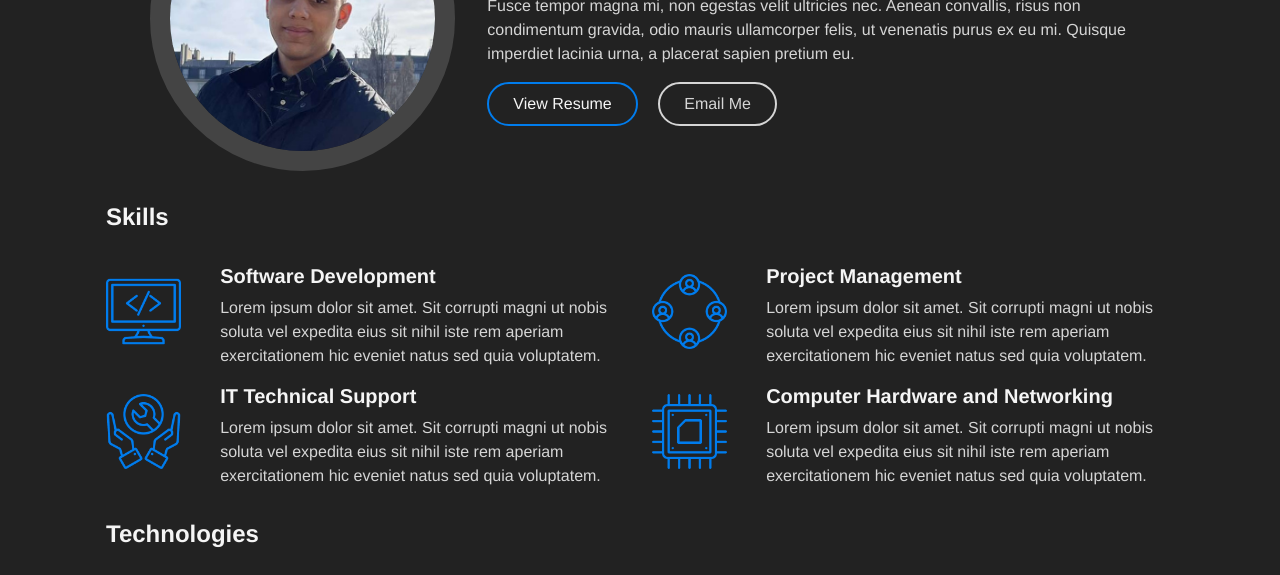
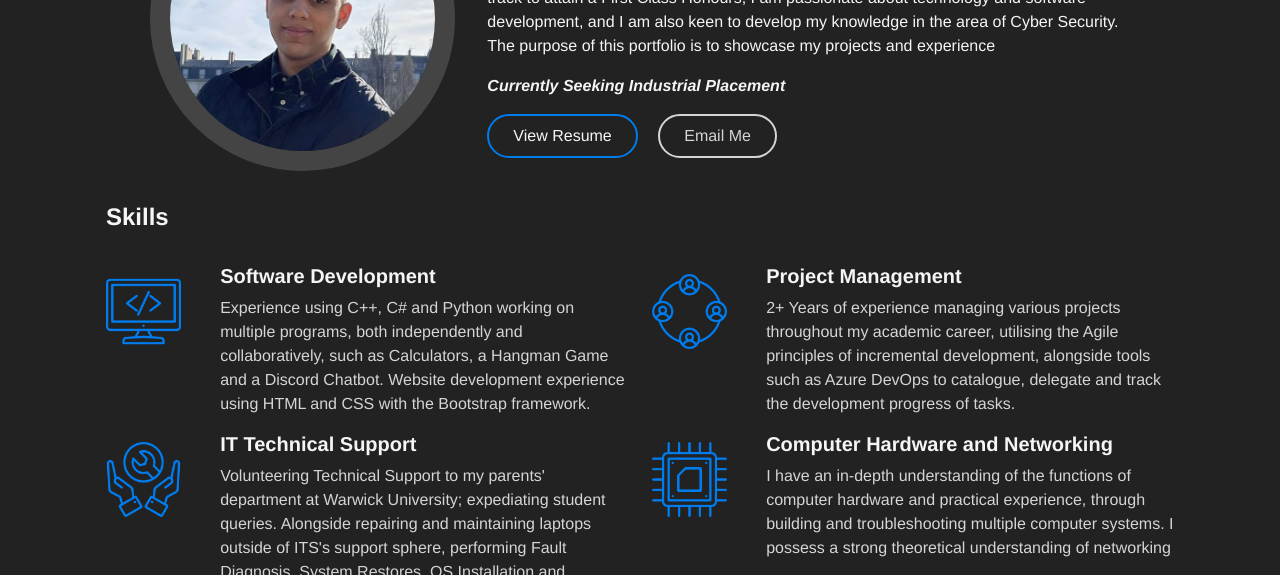
Before and after one commit to Daniel-Mullings/Daniel-Mullings, a website: page public/daniel_mullings_portfolio_website/html/homepage.html in a window 1280 px wide. Shown: the part 290-865 px from the top of the page. Drawn offline with nearby package versions, Linux system fonts and the light colour scheme.

Commit message:
On branch development  Your branch is up to date with 'origin/development'.
 Update: Placeholder content replaced, Deprecated code removed

 Changes to be committed:
	modified:   public/404.html
	modified:   public/daniel_mullings_portfolio_website/css/main.min.css
	modified:   public/daniel_mullings_portfolio_website/css/main.min.css.map
	modified:   public/daniel_mullings_portfolio_website/html/homepage.html
	modified:   public/daniel_mullings_portfolio_website/sass/main.scss
	modified:   public/index.html

```diff
--- a/public/daniel_mullings_portfolio_website/html/homepage.html
+++ b/public/daniel_mullings_portfolio_website/html/homepage.html
@@ -14,7 +14,6 @@
     <link rel="icon" type="image/x-icon" href="../assets/global/website-logo-plain.ico">
     <title>Daniel Mullings | About Me</title>
   </head>
-
   <body class="bd-example bg-dark text-bg-dark">
     <nav class="navbar navbar-expand-lg navbar-dark bg-dark stick-top p-5">
       <div class="container-fluid">
@@ -27,7 +26,7 @@
         </button>
         <div class="offcanvas offcanvas-end text-bg-dark" tabindex="-1" id="offcanvasDarkNavbar" aria-labelledby="offcanvasDarkNavbarLabel">
           <div class="offcanvas-header">
-            <h5 class="offcanvas-title" id="offcanvasDarkNavbarLabel"><b>Daniel</b> Mullings</h5>
+            <h5 class="offcanvas-title" id="offcanvasDarkNavbarLabel"><b>Navigation Menu</b></h5>
             <button type="button" class="btn-close btn-close-white" data-bs-dismiss="offcanvas" aria-label="Close"></button>
           </div>
           <div class="offcanvas-body">
@@ -71,10 +70,12 @@
         <div class="flex-fill col-sm-12 col-md-6 col-lg-7 align-self-center about-me-section-text-col">
           <h6>Computer Scientist</h6>
           <h1 class="fw-bolder">Daniel Mullings</h1>
-          <p class="text-bg-light-dark">Fusce tempor magna mi, non egestas velit ultricies nec. Aenean convallis, risus non condimentum gravida,
-            odio mauris ullamcorper felis, ut venenatis purus ex eu mi. Quisque imperdiet lacinia urna, a
-            placerat sapien pretium eu.
-          </p>
+          <p>
+            Hello 👋, I am a Second-Year BSc Computer Science student at Coventry University, on track to attain a First Class Honours,
+            I am passionate about technology and software development, and I am also keen to develop my knowledge in the area
+            of Cyber Security. The purpose of this portfolio is to showcase my projects and experience
+            <p><b><i>Currently Seeking Industrial Placement</i></b></p>
+            </p>
             <a type="button" class="btn btn-outline-primary align-top me-3 mb-3 px-4 py-2" href="../assets/homepage/Daniel Mullings - Resume.pdf" target="_blank">View Resume</a>
             <a type="button" class="btn btn-outline-light mb-3 px-4 py-2" href="mailto:Daniel-Mullings01@outlook.com">Email Me</a>
         </div>
@@ -99,9 +100,9 @@
               <div>
                 <h3 class="fw-bold fs-5">Software Development</h3>
                 <p class="text-bg-light-dark">
-                  Lorem ipsum dolor sit amet. Sit corrupti magni ut nobis soluta vel expedita eius
-                  sit nihil iste rem aperiam exercitationem hic eveniet natus sed quia voluptatem.
-                </p>
+                  Experience using C++, C# and Python working on multiple programs, both independently
+                  and collaboratively, such as Calculators, a Hangman Game and a Discord Chatbot. Website
+                  development experience using HTML and CSS  with the Bootstrap framework.
               </div>
             </div>
           </div>
@@ -113,8 +114,9 @@
               <div>
                 <h3 class="fw-bold fs-5">Project Management</h3>
                 <p class="text-bg-light-dark">
-                  Lorem ipsum dolor sit amet. Sit corrupti magni ut nobis soluta vel expedita eius
-                  sit nihil iste rem aperiam exercitationem hic eveniet natus sed quia voluptatem.
+                  2+ Years of experience managing various projects throughout my academic career, utilising
+                   the Agile principles of incremental development, alongside tools such as Azure DevOps to
+                   catalogue, delegate and track the development progress of tasks.
                 </p>
               </div>
             </div>
@@ -129,8 +131,9 @@
               <div>
                 <h3 class="fw-bold fs-5">IT Technical Support</h3>
                 <p class="text-bg-light-dark">
-                  Lorem ipsum dolor sit amet. Sit corrupti magni ut nobis soluta vel expedita eius
-                  sit nihil iste rem aperiam exercitationem hic eveniet natus sed quia voluptatem.
+                  Volunteering Technical Support to my parents' department at Warwick University; expediating
+                  student queries. Alongside repairing and maintaining laptops outside of ITS's support sphere,
+                  performing Fault Diagnosis, System Restores, OS Installation and Updates
                 </p>
               </div>
             </div>
@@ -138,13 +141,14 @@
           <div class="col-sm-6">
             <div class="skills-section-text-col d-flex m-0">
               <div class="skills-section-img-col">
-                <img src="../assets/homepage/processor-icon.png" class="skills-section-img"">
+                <img src="../assets/homepage/processor-icon.png" class="skills-section-img">
               </div>
               <div>
                 <h3 class="fw-bold fs-5">Computer Hardware and Networking</h3>
                 <p class="text-bg-light-dark">
-                  Lorem ipsum dolor sit amet. Sit corrupti magni ut nobis soluta vel expedita eius
-                  sit nihil iste rem aperiam exercitationem hic eveniet natus sed quia voluptatem.
+                  I have an in-depth understanding of the functions of computer hardware and practical experience,
+                  through building and troubleshooting multiple computer systems. I possess a
+                  strong theoretical understanding of networking
                 </p>
               </div>
             </div>
@@ -225,65 +229,13 @@
         </script>
       </div>
     </div>
-
-    <!--Insights NOTE: Not For Final Build
-    <div class="container px-4">
-      Section Header
-      <div class="container">
-        <h2 class="fw-bold fs-4 h2">Insights</h2>
-      </div>
-
-      Section Body
-      <div class="container">
-        <div class="row">
-          <div class="col-md-3 mb-4">
-            <div class="card" style="min-width: 150px; height: 100%;">
-              <div class="card-body">
-                <img src="https://upload.wikimedia.org/wikipedia/commons/thumb/3/3f/Placeholder_view_vector.svg/681px-Placeholder_view_vector.svg.png" class="rounded mx-auto d-block pb-3" style="max-width: 50px;" alt="...">
-                <h3 class="fw-bold fs-6 text-center">Programming Languages Learnt</h3>
-                <p class="fs-5 mb-0 text-center">Python, C#, C++</p>
-              </div>
-            </div>
-          </div>
-          <div class="col-md-3 mb-4">
-            <div class="card" style="min-width: 150px; height: 100%;">
-              <div class="card-body">
-                <img src="https://upload.wikimedia.org/wikipedia/commons/thumb/3/3f/Placeholder_view_vector.svg/681px-Placeholder_view_vector.svg.png" class="rounded mx-auto d-block pb-3" style="max-width: 50px;" alt="...">
-                <h3 class="fw-bold fs-6 text-center">Group Projects Completed</h3>
-                <p class="fs-5 mb-0 text-center">3</p>
-              </div>
-            </div>
-          </div>
-          <div class="col-md-3 mb-4">
-            <div class="card" style="min-width: 150px; height: 100%;">
-              <div class="card-body">
-                <img src="https://upload.wikimedia.org/wikipedia/commons/thumb/3/3f/Placeholder_view_vector.svg/681px-Placeholder_view_vector.svg.png" class="rounded mx-auto d-block pb-3" style="max-width: 50px;" alt="...">
-                <h3 class="fw-bold fs-6 text-center">Most Starbucks Consumed In A Day</h3>
-                <p class="fs-5 mb-0 text-center">5</p>
-              </div>
-            </div>
-          </div>
-          <div class="col-md-3 mb-4">
-            <div class="card" style="min-width: 150px; height: 100%;">
-              <div class="card-body">
-                <img src="https://upload.wikimedia.org/wikipedia/commons/thumb/3/3f/Placeholder_view_vector.svg/681px-Placeholder_view_vector.svg.png" class="rounded mx-auto d-block pb-3" style="max-width: 50px;" alt="...">
-                <h3 class="fw-bold fs-6 text-center">Predicated Grade for BSc Computer Science</h3>
-                <p class="fs-5 mb-0 text-center">First Class Honors</p>
-              </div>
-            </div>
-          </div>
-        </div>
-      </div>
-    </div>
-    -->
-
   </body>
   <footer>
     <nav class="navbar navbar-expand-sm navbar-dark">
       <div class="container-fluid">
         <ul class="navbar-nav justify-content-start">
           <li class="nav-item">
-            <a class="nav-link" href="#">LinkedIn</a>
+            <a class="nav-link" target="_blank" href="https://www.linkedin.com/in/daniel-mullings-520734261">LinkedIn</a>
           </li>
           <li class="nav-item">
             <a class="nav-link" target="_blank" href="https://github.com/Daniel-Mullings">GitHub</a>
@@ -298,4 +250,4 @@
       </div>
     </nav>
   </footer>
-</html><link rel="icon" type="image/x-icon" href="#">
+</html>
--- a/public/daniel_mullings_portfolio_website/sass/main.scss
+++ b/public/daniel_mullings_portfolio_website/sass/main.scss
@@ -41,6 +41,7 @@ $dropdown-dark-link-hover-bg: $gray-800;
 $dropdown-dark-link-active-color: $light-dark;
 $dropdown-dark-link-active-bg: $gray-800;
 .dropdown:hover .dropdown-menu {
+    margin-top: 2px;
     display: block;
 }
 
```
Also changed, not shown: public/404.html (+2 -3 lines), public/index.html (+1 -1 lines), public/daniel_mullings_portfolio_website/css/main.min.css, 1 other file.
